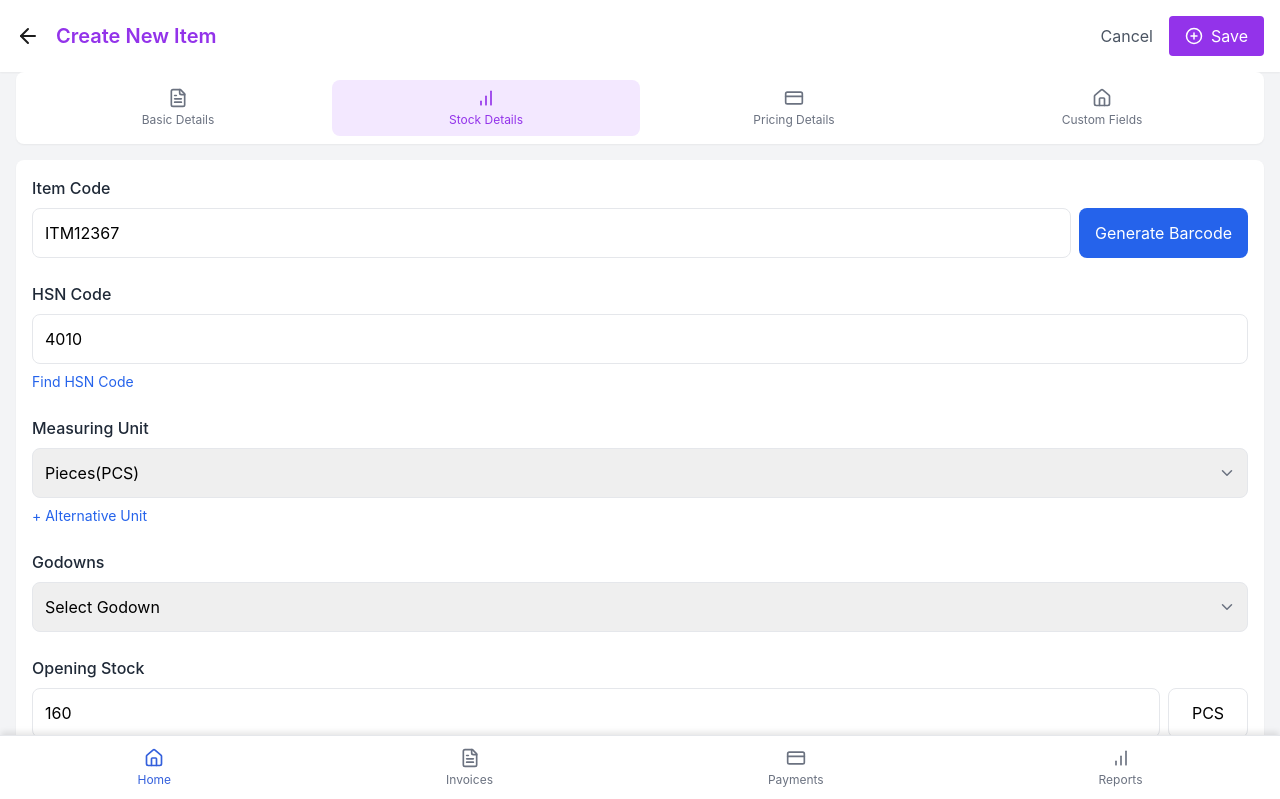
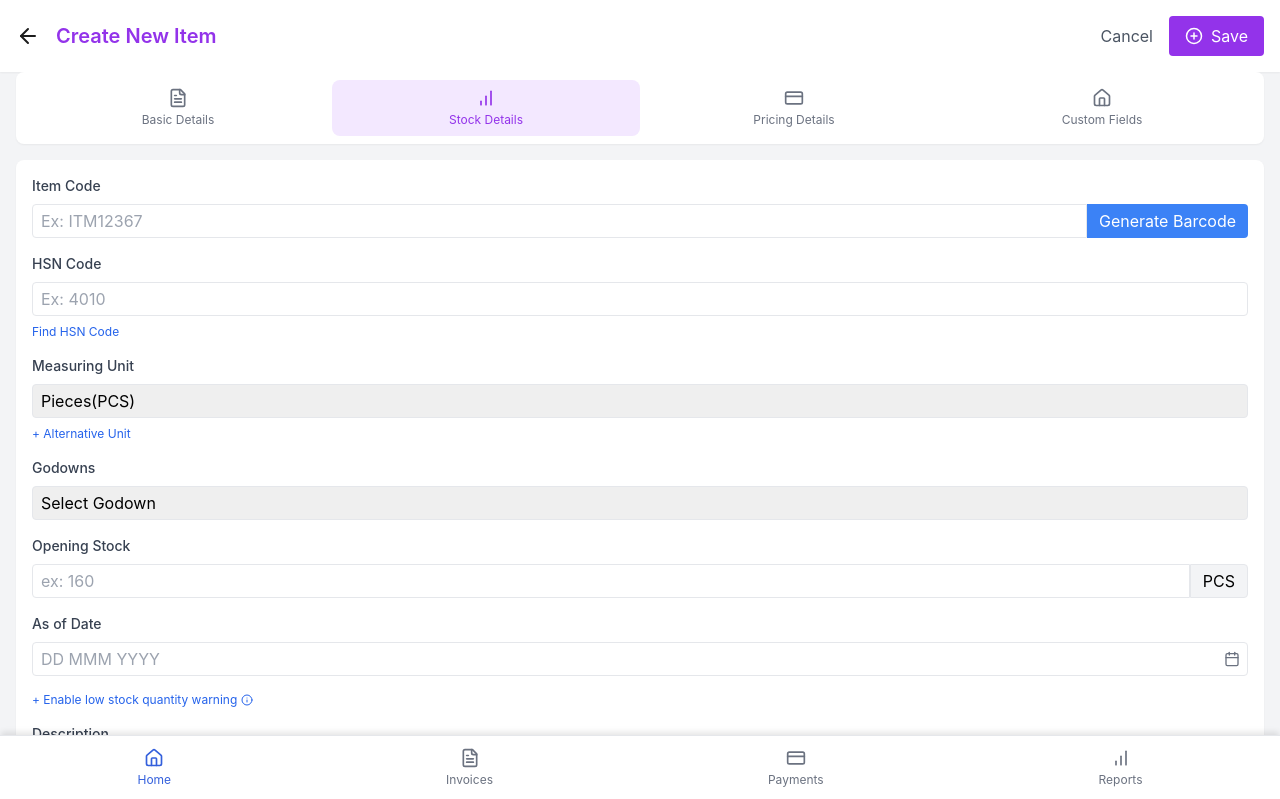
Before and after one commit to madboy482/SCM_React_App, a React (Create React App) app: page /item_creation_stock in a window 1280 px wide. Shown: the top 799 px of the page. Built offline with nearby package versions, Linux system fonts and the light colour scheme.

Commit message:
lil bit ui change

```diff
--- a/src/pages/items/itemcreation_stock.jsx
+++ b/src/pages/items/itemcreation_stock.jsx
@@ -17,15 +17,15 @@
     const previousData = location.state?.formData || {};
     return {
       ...previousData,
-      itemCode: previousData.itemCode || 'ITM12367',
-      hsnCode: previousData.hsnCode || '4010',
+      itemCode: previousData.itemCode || '',
+      hsnCode: previousData.hsnCode || '',
       measuringUnit: previousData.measuringUnit || 'Pieces(PCS)',
       godown: previousData.godown || '',
-      openingStock: previousData.openingStock || '160',
+      openingStock: previousData.openingStock || '',
       openingStockUnit: previousData.openingStockUnit || 'PCS',
-      asOfDate: previousData.asOfDate || '16 Mar 2025',
+      asOfDate: previousData.asOfDate || '',
       enableLowStockWarning: previousData.enableLowStockWarning || false,
-      lowStockThreshold: previousData.lowStockThreshold || '10',
+      lowStockThreshold: previousData.lowStockThreshold || '',
       description: previousData.description || '',
       images: previousData.images || []
     };
@@ -194,20 +194,20 @@
   const renderActiveSection = () => {
     if (activeSection === 'stock-details') {
       return (
-        <div className="p-4 space-y-6">
+        <div className="p-4 space-y-4">
           {/* Item Code */}
           <div className="space-y-2">
-            <label className="text-gray-800 font-medium">Item Code</label>
-            <div className="flex gap-2">
+            <label className="block text-sm font-medium text-gray-700">Item Code</label>
+            <div className="flex">
               <input
                 type="text"
                 name="itemCode"
                 value={formData.itemCode}
                 onChange={handleInputChange}
-                placeholder="ex: ITM12367"
-                className="flex-grow p-3 border rounded-lg"
+                placeholder="Ex: ITM12367"
+                className="flex-grow border rounded-l px-2 py-1"
               />
-              <button className="px-4 py-2 bg-blue-600 text-white rounded-lg">
+              <button className="bg-blue-500 text-white px-3 rounded-r">
                 Generate Barcode
               </button>
             </div>
@@ -215,88 +215,83 @@
 
           {/* HSN Code */}
           <div className="space-y-2">
-            <label className="text-gray-800 font-medium">HSN Code</label>
+            <label className="block text-sm font-medium text-gray-700">HSN Code</label>
             <input
               type="text"
               name="hsnCode"
               value={formData.hsnCode}
               onChange={handleInputChange}
               placeholder="Ex: 4010"
-              className="w-full p-3 border rounded-lg"
+              className="w-full border rounded px-2 py-1"
             />
-            <div className="text-blue-600 text-sm">Find HSN Code</div>
+            <div className="text-blue-600 text-xs">Find HSN Code</div>
           </div>
 
           {/* Measuring Unit */}
           <div className="space-y-2">
-            <label className="text-gray-800 font-medium">Measuring Unit</label>
-            <div className="relative">
+            <label className="block text-sm font-medium text-gray-700">Measuring Unit</label>
             <select
               name="measuringUnit"
               value={formData.measuringUnit}
               onChange={handleInputChange}
-                className="w-full p-3 border rounded-lg appearance-none"
+              className="w-full border rounded px-2 py-1 appearance-none"
             >
               <option value="Pieces(PCS)">Pieces(PCS)</option>
               <option value="Kilograms(KG)">Kilograms(KG)</option>
               <option value="Liters(L)">Liters(L)</option>
             </select>
-              <ChevronDown className="absolute right-3 top-1/2 transform -translate-y-1/2 text-gray-500" size={18} />
-            </div>
-            <div className="text-blue-600 text-sm">+ Alternative Unit</div>
+            <div className="text-blue-600 text-xs">+ Alternative Unit</div>
           </div>
 
           {/* Godowns */}
           <div className="space-y-2">
-            <label className="text-gray-800 font-medium">Godowns</label>
-            <div className="relative">
+            <label className="block text-sm font-medium text-gray-700">Godowns</label>
             <select
               name="godown"
               value={formData.godown}
               onChange={handleInputChange}
-                className="w-full p-3 border rounded-lg appearance-none"
+              className="w-full border rounded px-2 py-1 appearance-none"
             >
               <option value="">Select Godown</option>
               <option value="Warehouse A">Warehouse A</option>
               <option value="Warehouse B">Warehouse B</option>
             </select>
-              <ChevronDown className="absolute right-3 top-1/2 transform -translate-y-1/2 text-gray-500" size={18} />
-            </div>
           </div>
 
           {/* Opening Stock */}
           <div className="space-y-2">
-            <label className="text-gray-800 font-medium">Opening Stock</label>
-            <div className="flex gap-2">
+            <label className="block text-sm font-medium text-gray-700">Opening Stock</label>
+            <div className="flex">
               <input
                 type="text"
                 name="openingStock"
                 value={formData.openingStock}
                 onChange={handleInputChange}
-                placeholder="ex: 160 PCS"
-                className="flex-grow p-3 border rounded-lg"
+                placeholder="ex: 160"
+                className="flex-grow border rounded-l px-2 py-1"
               />
-              <div className="w-20 bg-white border rounded-lg flex items-center justify-center">
-                {formData.openingStockUnit}
-              </div>
+              <span className="bg-gray-100 border px-3 py-1 rounded-r flex items-center">
+                {formData.openingStockUnit || 'PCS'}
+              </span>
             </div>
           </div>
 
           {/* As of Date with Calendar Dropdown */}
           <div className="space-y-2 relative">
-            <label className="text-gray-800 font-medium">As of Date</label>
+            <label className="block text-sm font-medium text-gray-700">As of Date</label>
             <div className="relative">
               <input
                 type="text"
                 name="asOfDate"
                 value={formData.asOfDate}
                 onChange={handleInputChange}
-                className="w-full p-3 border rounded-lg pr-10"
+                placeholder="DD MMM YYYY"
+                className="w-full border rounded px-2 py-1 pr-8"
                 readOnly
               />
               <Calendar
-                className="absolute right-3 top-1/2 transform -translate-y-1/2 text-gray-500 cursor-pointer"
-                size={18}
+                className="absolute right-2 top-1/2 transform -translate-y-1/2 text-gray-500 cursor-pointer"
+                size={16}
                 onClick={() => setShowCalendar(!showCalendar)}
               />
             </div>
@@ -305,30 +300,30 @@
             {showCalendar && (
               <div
                 ref={calendarRef}
-                className="absolute z-20 mt-2 bg-white shadow-lg rounded-lg p-4 w-full md:w-80"
+                className="absolute z-20 mt-1 bg-white shadow-lg rounded-lg p-3 w-64"
               >
-                <div className="flex justify-between items-center mb-4">
+                <div className="flex justify-between items-center mb-2">
                   <button
                     onClick={handlePrevMonth}
                     className="p-1 hover:bg-gray-100 rounded-full"
                   >
-                    <ChevronDown className="transform rotate-90" size={20} />
+                    <ChevronDown className="transform rotate-90" size={16} />
                   </button>
-                  <div className="font-medium">
+                  <div className="text-sm font-medium">
                     {monthNames[calendarState.currentMonth]} {calendarState.currentYear}
                   </div>
                   <button
                     onClick={handleNextMonth}
                     className="p-1 hover:bg-gray-100 rounded-full"
                   >
-                    <ChevronDown className="transform -rotate-90" size={20} />
+                    <ChevronDown className="transform -rotate-90" size={16} />
                   </button>
                 </div>
 
                 <div className="grid grid-cols-7 gap-1 text-center">
                   {/* Days of week header */}
                   {['Su', 'Mo', 'Tu', 'We', 'Th', 'Fr', 'Sa'].map(day => (
-                    <div key={day} className="font-medium text-gray-500 text-xs mb-2">{day}</div>
+                    <div key={day} className="text-xs text-gray-500 mb-1">{day}</div>
                   ))}
 
                   {/* Calendar days */}
@@ -341,12 +336,12 @@
           {/* Enable low stock quantity warning */}
           <div className="flex items-center">
             <div
-              className="text-blue-600 text-sm mr-2 cursor-pointer"
+              className="text-blue-600 text-xs cursor-pointer"
               onClick={toggleLowStockWarning}
             >
               + Enable low stock quantity warning
             </div>
-            <Info size={16} className="text-blue-600 cursor-pointer" onClick={toggleLowStockWarning} />
+            <Info size={12} className="text-blue-600 cursor-pointer ml-1" onClick={toggleLowStockWarning} />
           </div>
 
           {/* Low Stock Warning Popup */}
@@ -354,42 +349,43 @@
             <div className="fixed inset-0 bg-black bg-opacity-50 flex items-center justify-center z-50">
               <div
                 ref={warningRef}
-                className="bg-white rounded-lg p-6 w-full max-w-md"
+                className="bg-white rounded-lg p-4 w-full max-w-sm"
               >
-                <div className="flex justify-between items-center mb-4">
+                <div className="flex justify-between items-center mb-3">
                   <div className="flex items-center">
-                    <AlertTriangle size={24} className="text-yellow-500 mr-2" />
-                    <h3 className="text-lg font-semibold">Low Stock Warning</h3>
+                    <AlertTriangle size={16} className="text-yellow-500 mr-2" />
+                    <h3 className="text-sm font-semibold">Low Stock Warning</h3>
                   </div>
                   <X
-                    size={20}
-                    className="cursor-pointer text-gray-500 hover:text-gray-700"
+                    size={16}
+                    className="cursor-pointer text-gray-500"
                     onClick={() => setShowWarningPopup(false)}
                   />
                 </div>
 
-                <div className="mb-6">
-                  <p className="mb-4">
+                <div className="mb-4">
+                  <p className="mb-3 text-sm">
                     Low stock quantity warning is {formData.enableLowStockWarning ? 'now in action' : 'disabled'}.
                   </p>
 
                   {formData.enableLowStockWarning && (
                     <div className="space-y-2">
-                      <label className="text-gray-800 font-medium">Threshold Quantity</label>
-                      <div className="flex gap-2">
+                      <label className="block text-sm font-medium text-gray-700">Threshold Quantity</label>
+                      <div className="flex">
                         <input
                           type="number"
                           name="lowStockThreshold"
                           value={formData.lowStockThreshold}
                           onChange={handleInputChange}
-                          className="flex-grow p-3 border rounded-lg"
+                          placeholder="Enter threshold"
+                          className="flex-grow border rounded-l px-2 py-1"
                           min="1"
                         />
-                        <div className="w-20 bg-white border rounded-lg flex items-center justify-center">
-                          {formData.openingStockUnit}
+                        <span className="bg-gray-100 border px-3 py-1 rounded-r flex items-center">
+                          {formData.openingStockUnit || 'PCS'}
+                        </span>
                       </div>
-                      </div>
-                      <p className="text-sm text-gray-600">
+                      <p className="text-xs text-gray-600">
                         You will receive notifications when stock falls below this threshold.
                       </p>
                     </div>
@@ -398,13 +394,13 @@
 
                 <div className="flex justify-end space-x-2">
                   <button
-                    className="px-4 py-2 border border-gray-300 rounded-lg hover:bg-gray-50"
+                    className="px-3 py-1 border border-gray-300 rounded text-sm hover:bg-gray-50"
                     onClick={() => setShowWarningPopup(false)}
                   >
                     Cancel
                   </button>
                   <button
-                    className="px-4 py-2 bg-purple-600 text-white rounded-lg hover:bg-purple-700"
+                    className="px-3 py-1 bg-purple-600 text-white rounded text-sm hover:bg-purple-700"
                     onClick={() => setShowWarningPopup(false)}
                   >
                     Confirm
@@ -416,31 +412,28 @@
 
           {/* Description */}
           <div className="space-y-2">
-            <label className="text-gray-800 font-medium">Description</label>
-            <div className="relative">
+            <label className="block text-sm font-medium text-gray-700">Description</label>
             <input
               type="text"
               name="description"
               value={formData.description}
               onChange={handleInputChange}
               placeholder="Enter Description"
-                className="w-full p-3 border rounded-lg pr-10"
+              className="w-full border rounded px-2 py-1"
             />
-              <ChevronDown className="absolute right-3 top-1/2 transform -translate-y-1/2 text-gray-500" size={18} />
-            </div>
           </div>
 
           {/* Image Upload */}
-          <div className="border border-dashed border-gray-300 rounded-lg p-6 text-center">
+          <div className="border border-dashed border-gray-300 rounded p-4 text-center mt-4">
             <div className="flex justify-center mb-2">
-              <div className="w-12 h-12 bg-gray-200 rounded-full flex items-center justify-center">
-                <PlusCircle className="text-gray-600" size={24} />
+              <div className="w-8 h-8 bg-gray-200 rounded-full flex items-center justify-center">
+                <PlusCircle className="text-gray-600" size={16} />
               </div>
             </div>
-            <p className="text-gray-800 font-medium">Please select or drag and drop 5 files.</p>
-            <p className="text-gray-600 text-sm mb-4">Maximum of 5 images in PNG or JPEG file size no more than 5 MB</p>
+            <p className="text-sm font-medium text-gray-700">Please select or drag and drop 5 files.</p>
+            <p className="text-xs text-gray-600 mb-3">Maximum of 5 images in PNG or JPEG file size no more than 5 MB</p>
             <button
-              className="px-4 py-2 bg-blue-100 text-blue-600 rounded-lg"
+              className="px-3 py-1 bg-blue-100 text-blue-600 rounded text-sm"
               onClick={handleFileSelect}
             >
               Select File
@@ -475,7 +468,7 @@
         </div>
       </div>
 
-      {/* Section Navigation - Removed mt-4 to eliminate gap */}
+      {/* Section Navigation */}
       <div className="bg-white shadow-sm flex justify-between p-2 mx-4 rounded-lg">
         {sections.map((section) => (
           <button
```
Lines whose indentation alone changed are shown as unchanged.
